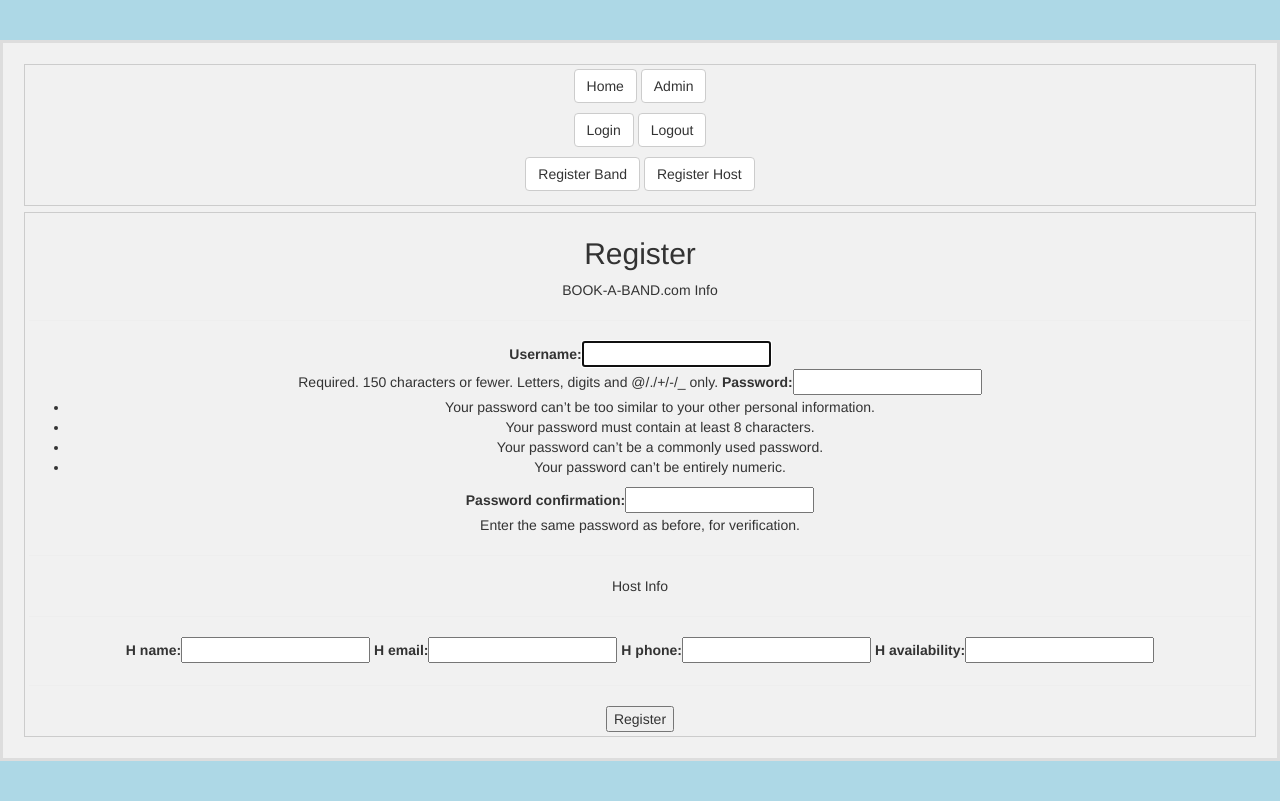
After one commit to ngb2zf/DBFinalProj, a Django app: page /accounts/register_host/ in a window 1280 px wide. The commit adds this page. Run offline with Django 3.2, Linux system fonts and the light colour scheme; some libraries are stand-ins or nearby versions.

Commit message:
Host and band registration pages, still missing foreign keys but set up and working

```diff
--- a/DBFinalProj/forms.py
+++ b/DBFinalProj/forms.py
@@ -36,3 +36,19 @@ class Band_MyRegistrationForm(ModelForm):
             band.save()
 
         return band
+
+
+class Host_MyRegistrationForm(ModelForm):
+
+    class Meta:
+        model = Hosts
+        fields = ('h_name', 'h_email', 'h_phone','h_availability')
+
+    def save(self, commit=True):
+        host = super(Host_MyRegistrationForm, self).save(commit=False)
+
+
+        if commit:
+            host.save()
+
+        return host
--- a/DBFinalProj/urls.py
+++ b/DBFinalProj/urls.py
@@ -31,6 +31,7 @@ urlpatterns = [
     url(r'^accounts/register/$', views.register_user, name='register'),
     url(r'^accounts/register_success/$', views.register_success, name='reg_success'),
     url(r'^accounts/register_band/$', views.register_band, name='reg_band'),
+    url(r'^accounts/register_host/$', views.register_host, name='reg_host'),
 
 
 
--- a/DBFinalProj/views.py
+++ b/DBFinalProj/views.py
@@ -1,7 +1,7 @@
 from django.shortcuts import render_to_response
 from django.http import HttpResponse, HttpResponseRedirect
 from django.contrib import auth
-from .forms import MyRegistrationForm, Band_MyRegistrationForm
+from .forms import MyRegistrationForm, Band_MyRegistrationForm, Host_MyRegistrationForm
 # Create your views here.
 
 
@@ -58,6 +58,7 @@ def register_band(request):
         form2 = MyRegistrationForm(request.POST)
         if form.is_valid() & form2.is_valid():
             form.save()
+            form2.save()
             return HttpResponseRedirect('/accounts/register_success')
 
     else:
@@ -72,5 +73,27 @@ def register_band(request):
     return render_to_response('register_band.html', args)
 
 
+def register_host(request):
+    if request.method == 'POST':
+
+        form = Host_MyRegistrationForm(request.POST)
+        form2 = MyRegistrationForm(request.POST)
+        if form.is_valid() & form2.is_valid():
+            form.save()
+            form2.save()
+            return HttpResponseRedirect('/accounts/register_success')
+
+    else:
+        form = Host_MyRegistrationForm()
+        form2 = MyRegistrationForm()
+    args = {}
+    # args.update(csrf(request))
+
+    args['form'] = form
+    args['form2'] = form2
+
+    return render_to_response('register_host.html', args)
+
+
 def register_success(request):
     return render_to_response('register_success.html')
--- a/templates/base.html
+++ b/templates/base.html
@@ -14,13 +14,14 @@
 
     <div id="sidebar" class = "inner-div">
         {% block sidebar %}
+            <p><a href="/" class="btn btn-default">Home</a>
+            <a href="/admin" class="btn btn-default">Admin</a></p>
             <p><a href="/accounts/login/" class="btn btn-default">Login</a>
-            <a href="/accounts/logout/" class="btn btn-default">Logout</a>
-            <a href="/accounts/register/" class="btn btn-default">Register</a>
-            <a href="/accounts/register_band/" class="btn btn-default">Register Band</a></p>
+            <a href="/accounts/logout/" class="btn btn-default">Logout</a></p>
+            <p><a href="/accounts/register_band/" class="btn btn-default">Register Band</a>
+            <a href="/accounts/register_host/" class="btn btn-default">Register Host</a></p>
         {% endblock %}
     </div>
-
     <div id="content" class = "inner-div">
 
         {% block content %}This is the content area{% endblock %}
--- /dev/null
+++ b/templates/register_host.html
@@ -0,0 +1,26 @@
+{% extends "base.html" %}
+
+{% block content %}
+
+  <h2>Register</h2>
+
+{#  {% for field in form %}#}
+{#    {{field.error}}#}
+{##}
+{#  {% endfor %}#}
+
+  <form action="/accounts/register_host/" method="post">
+        <p>BOOK-A-BAND.com Info</p>
+      <hr>
+  {{ form2 }}
+      <hr>
+      <p>Host Info</p>
+      <hr>
+  {{form}}
+      <hr>
+
+  <input type="submit" value="Register" />
+
+  </form>
+
+{% endblock %}
```
